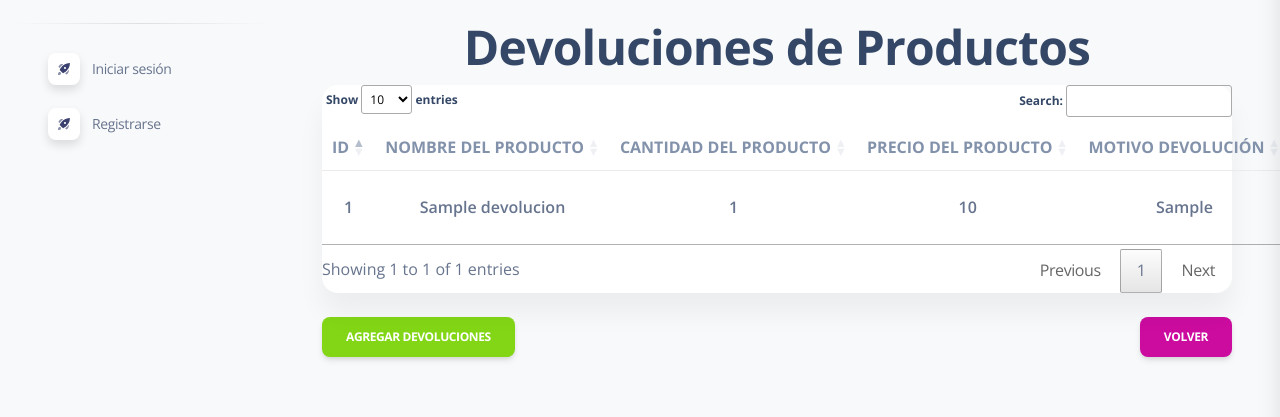
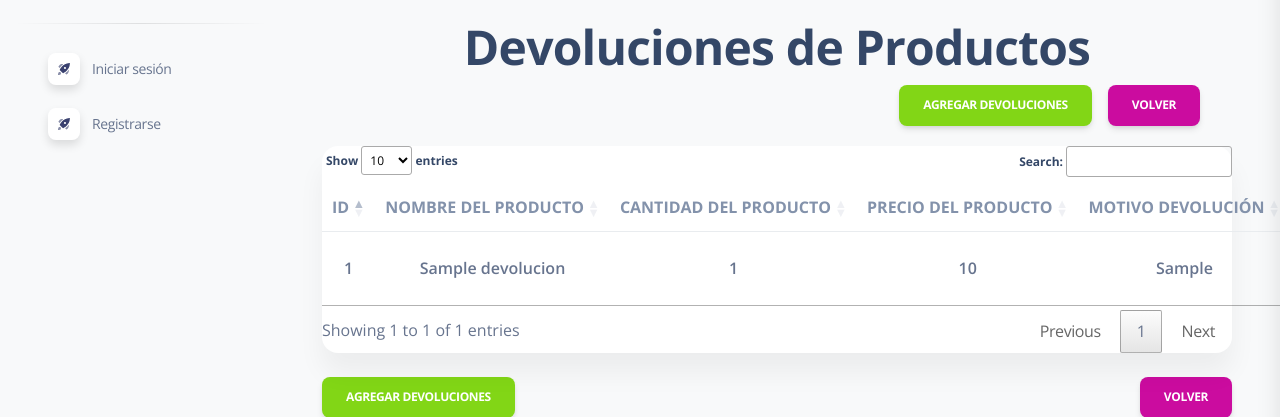
Before and after one commit to Eduardo9870/inventario, a Django app: page /devolucion/ in a window 1280 px wide; the page is wider, and only the part inside the window is pictured. Shown: the part 71-488 px from the top of that part. Run offline with Django 4.2, Linux system fonts and the light colour scheme; tables that the repository leaves empty hold one stand-in row (values such as "Sample post"); some libraries are stand-ins or nearby versions.

Commit message:
cambio devolucion

```diff
--- a/templates/viewDevolucion.html
+++ b/templates/viewDevolucion.html
@@ -12,6 +12,14 @@ Devolución de Productos
 </div>
 <div class="container">
   {% if devoluciones %}
+
+  <div class="container d-flex justify-content-end mb-1">
+    <!-- Agregar mascota -->
+    <a href="/agregarDevolucion" class="btn btn-success btn-md mx-2">Agregar devoluciones</a>
+    <!-- Volver a la derecha -->
+    <a href="/" class="btn btn-primary float-end mx-2">Volver</a>
+  </div>
+
   <div class="card mb-4">
     <table id="devoluciones-table" class="table align-items-center justify-content-center mb-0">
       <thead>
```
